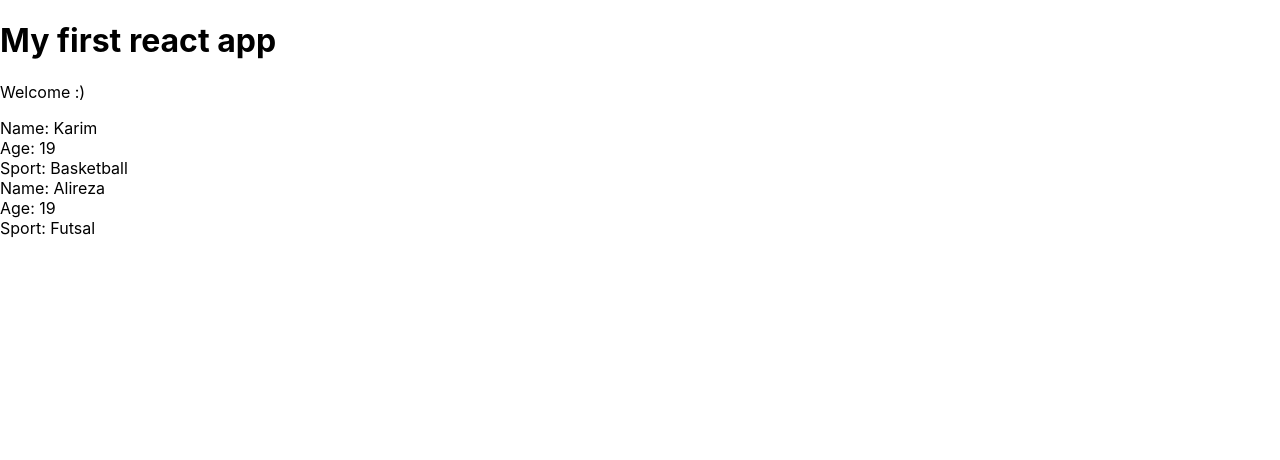
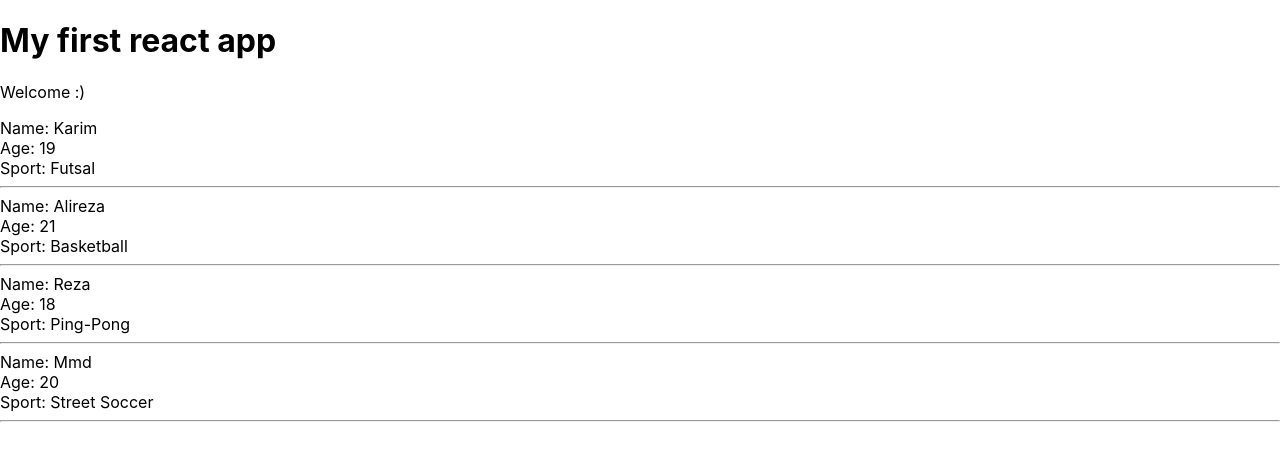
Before and after one commit to imkarimkarim/exercise, a React (Create React App) app in the folder my-first-react-app/: page / in a window 1280 px wide. Shown: the top 460 px of the page. Built offline with nearby package versions, Linux system fonts and the light colour scheme.

Commit message:
passing props as list

```diff
--- a/my-first-react-app/src/App.js
+++ b/my-first-react-app/src/App.js
@@ -2,13 +2,20 @@ import React, { Component } from 'react';
 import User from './User';
 
 class App extends Component {
+  state = {
+    Users: [
+      {name: "Karim", age: 19, sport: "Futsal", id: 1},
+      {name: "Alireza", age: 21, sport: "Basketball", id: 2},
+      {name: "Reza", age: 18, sport: "Ping-Pong", id: 3},
+      {name: "Mmd", age: 20, sport: "Street Soccer", id: 4}
+    ]
+  }
   render(){
     return (
       <div className="App">
         <h1>My first react app</h1>
         <p>Welcome :)</p>
-        <User name="Karim" age="19" sport="Basketball" />
-        <User name="Alireza" age="19" sport="Futsal" />
+        <User Users= { this.state.Users } />
       </div>
     );
   }
--- a/my-first-react-app/src/User.js
+++ b/my-first-react-app/src/User.js
@@ -2,12 +2,21 @@ import React, { Component } from 'react';
 
 class User extends Component{
     render() {
-        const { name, age, sport } = this.props;
+        const { Users } = this.props;
+        const UserList = Users.map(user =>{
+            return (
+            <div className="user">
+                <div>Name: { user.name }</div>
+                <div>Age: { user.age }</div>
+                <div>Sport: { user.sport }</div>
+                <hr></hr>
+                {/* {console.log(user)} */}
+            </div>
+            )
+        });
         return (
-            <div className="user">
-                <div>Name: { name }</div>
-                <div>Age: { age }</div>
-                <div>Sport: { sport }</div>
+            <div>
+                { UserList }
             </div>
         )
     }
```
